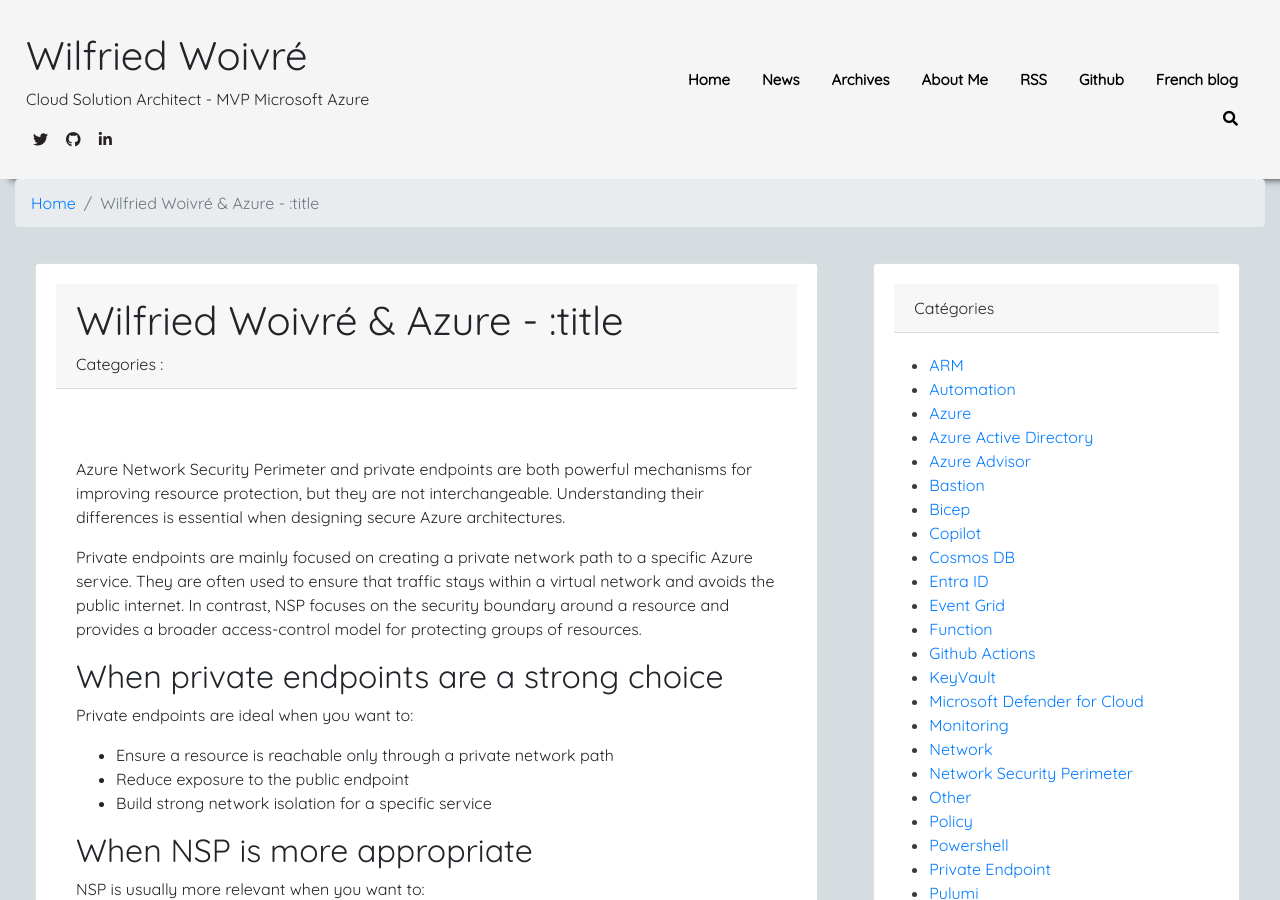
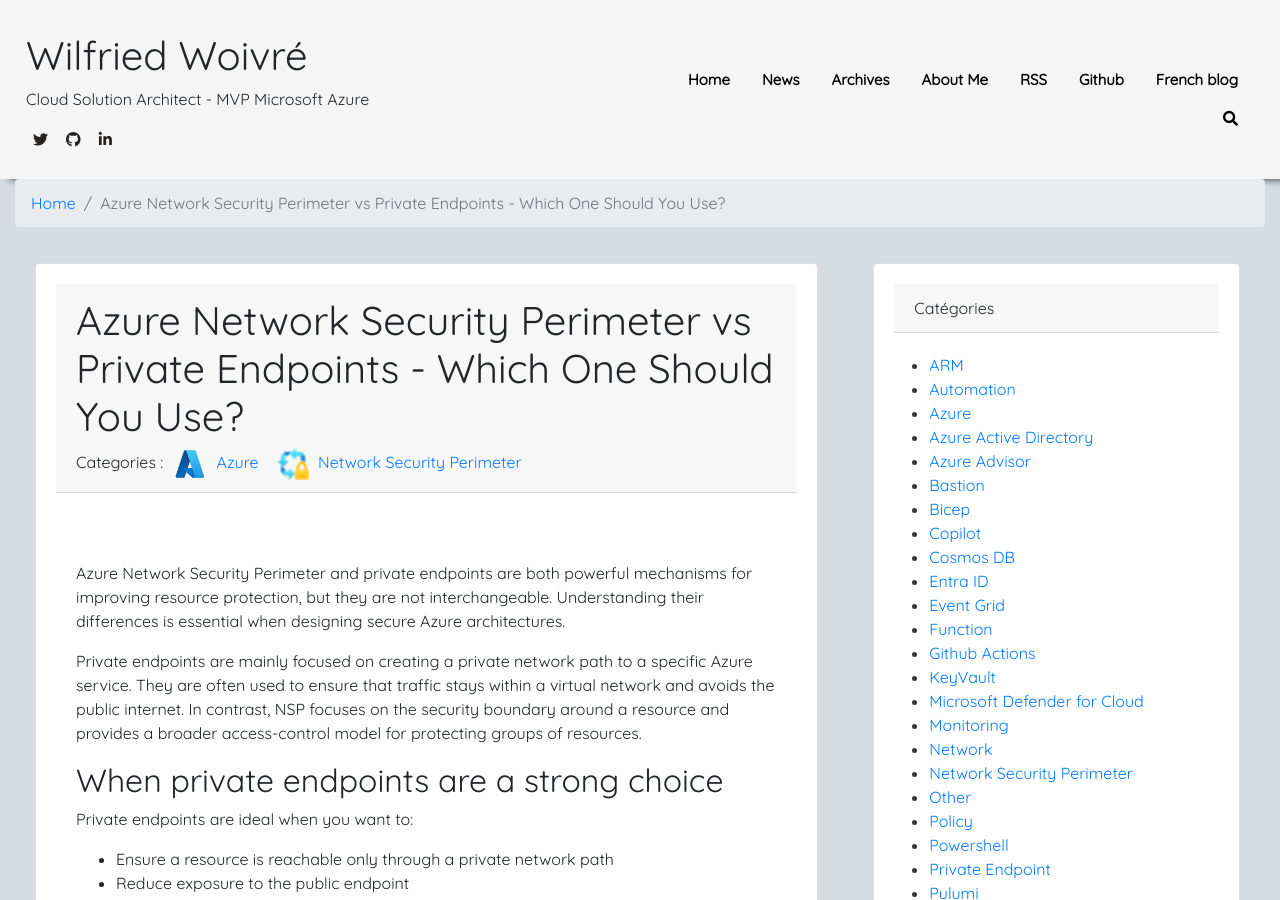
Before and after one commit to wilfriedwoivre/wilfriedwoivre.en.github.io, a Jekyll site: the page built from _posts/2026-08-24-azure-network-security-perimeter-vs-private-endpoints-which-one-should-you-use.md, in a window 1280 px wide and 900 px high. Built offline with Jekyll 4.4.1, drawn with Linux system fonts in a browser that asks for light colours; nearby versions of some CDN libraries; our own code applies the rules of GitHub Pages for plain Markdown files.

Commit message:
update series

```diff
--- a/_posts/2026-08-24-azure-network-security-perimeter-vs-private-endpoints-which-one-should-you-use.md
+++ b/_posts/2026-08-24-azure-network-security-perimeter-vs-private-endpoints-which-one-should-you-use.md
@@ -1,6 +1,6 @@
 ---
 layout: post
-title: Azure Network Security Perimeter vs Private Endpoints: Which One Should You Use?
+title: Azure Network Security Perimeter vs Private Endpoints - Which One Should You Use?
 date: 2026-08-24
 categories: [Azure, Network Security Perimeter]
 githubcommentIdtoreplace:
```
Also changed, not shown: _posts/2026-08-10-azure-network-security-perimeter-what-it-is-and-why-it-matters.md (+1 -1 lines), _posts/2026-08-17-how-to-protect-paas-resources-with-azure-network-security-perimeter.md (line endings or trailing spaces), _posts/2026-08-31-implementing-azure-network-security-perimeter-in-a-real-world-azure-architecture.md (line endings or trailing spaces).
